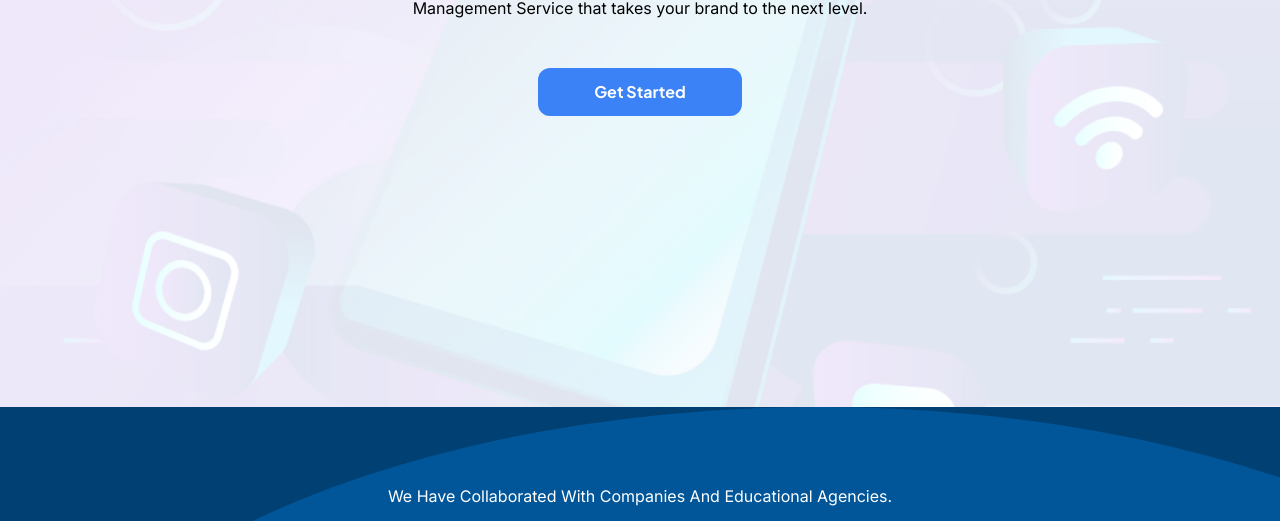
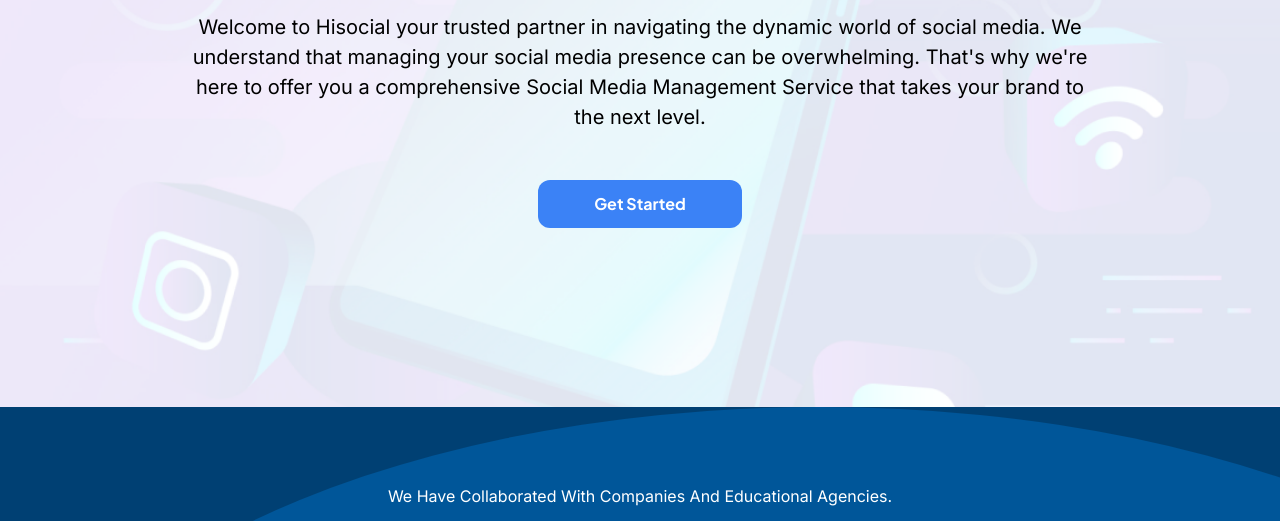
Before and after one commit to JizzNoLimit/Hi-Social-Project, a plain HTML site: page media-social-management.html in a window 1280 px wide. Shown: the part 393-914 px from the top of the page. Drawn offline with nearby package versions, Linux system fonts and the light colour scheme.

Commit message:
Perbaikan

```diff
--- a/media-social-management.html
+++ b/media-social-management.html
@@ -152,9 +152,9 @@
                 class="relative w-full h-full object-cover object-center z-10"
                 alt="gambar hero"
             >
-            <div class="absolute left-0 right-0 px-6 lg:px-0 text-left top-[16%] md:top-[16%] font-plus-jakarta-sans md:text-center space-y-4 lg:space-y-6 xl:space-y-9 z-20">
+            <div class="absolute flex flex-col justify-center h-[80%] px-6 lg:px-0 text-left inset-0 m-auto font-plus-jakarta-sans md:text-center space-y-4 lg:space-y-6 xl:space-y-9 z-20">
                 <h1 class="text-3xl lg:text-5xl xl:text-6xl font-bold lg:leading-tight xl:leading-tight text-pb-normal-active">Unlock the Power of Social Media with<br class="hidden md:block"/>Our <span class="text-p-normal">Expert Management Service</span></h1>
-                <p class="font-normal leading-relaxed lg:leading-normal text-sm lg:text-base xl:text-xl">Welcome to Hisocial your trusted partner in navigating the dynamic world of social media. We understand that managing<br class="hidden md:block"/> your social media presence can be overwhelming. That's why we're here to offer you a comprehensive Social Media<br class="hidden md:block"/>Management Service that takes your brand to the next level.</p>
+                <p class="md:w-[70%] md:mx-auto font-normal leading-relaxed lg:leading-normal lg:text-xl xl:text-2xl">Welcome to Hisocial your trusted partner in navigating the dynamic world of social media. We understand that managing  your social media presence can be overwhelming. That's why we're here to offer you a comprehensive Social Media Management Service that takes your brand to the next level.</p>
                 <div>
                     <button class="btn-blue w-full md:w-auto lg:px-14 lg:py-3 xl:px-16 xl:py-4 mt-12 lg:mt-6 xl:mt-8 font-bold xl:text-xl rounded-full lg:rounded-xl">Get Started</button>
                 </div>
```
Also changed, not shown: asset/img/you-can-expect-shape.svg (added), asset/img/you-can-expect1.svg (added), asset/img/you-can-expect2.svg (added).
